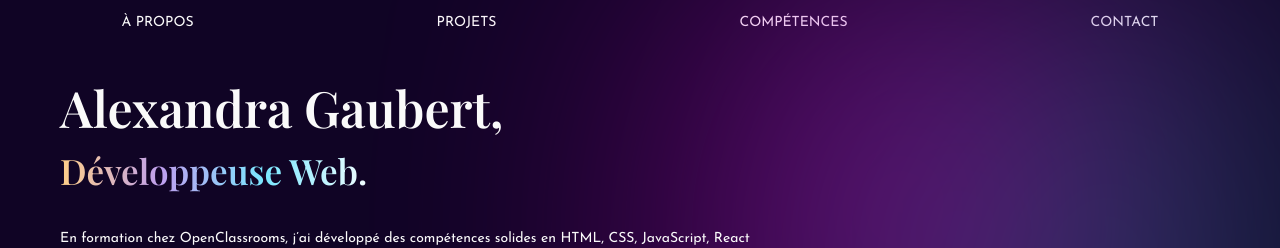
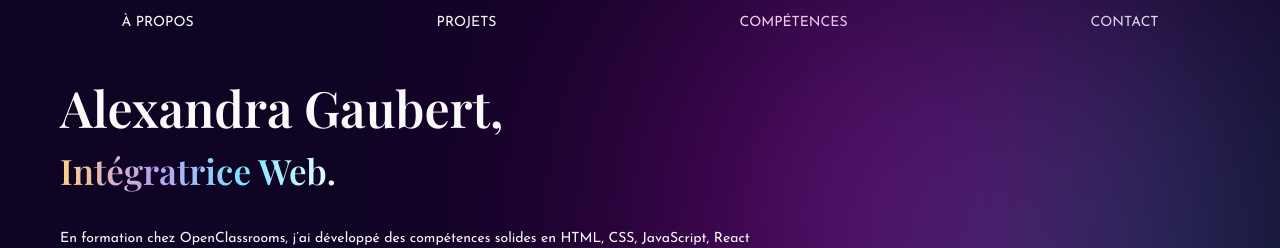
Before and after one commit to AlexandraGbrt/PortfolioAG, a React (Vite) app: page / in a window 1280 px wide. Shown: the top 248 px of the page. Built offline with nearby package versions, Linux system fonts and the light colour scheme.

Commit message:
Mise à jour de la section About

```diff
--- a/src/layout/About.jsx
+++ b/src/layout/About.jsx
@@ -4,7 +4,7 @@ const About = () => {
   return (
     <section id="about">
       <h1>Alexandra Gaubert, </h1>
-      <h2>Développeuse Web.</h2>
+      <h2>Intégratrice Web.</h2>
       <p>
         En formation chez OpenClassrooms, j’ai développé des compétences solides
         en HTML, CSS, JavaScript, React et Redux, ainsi que des connaissances en
```
